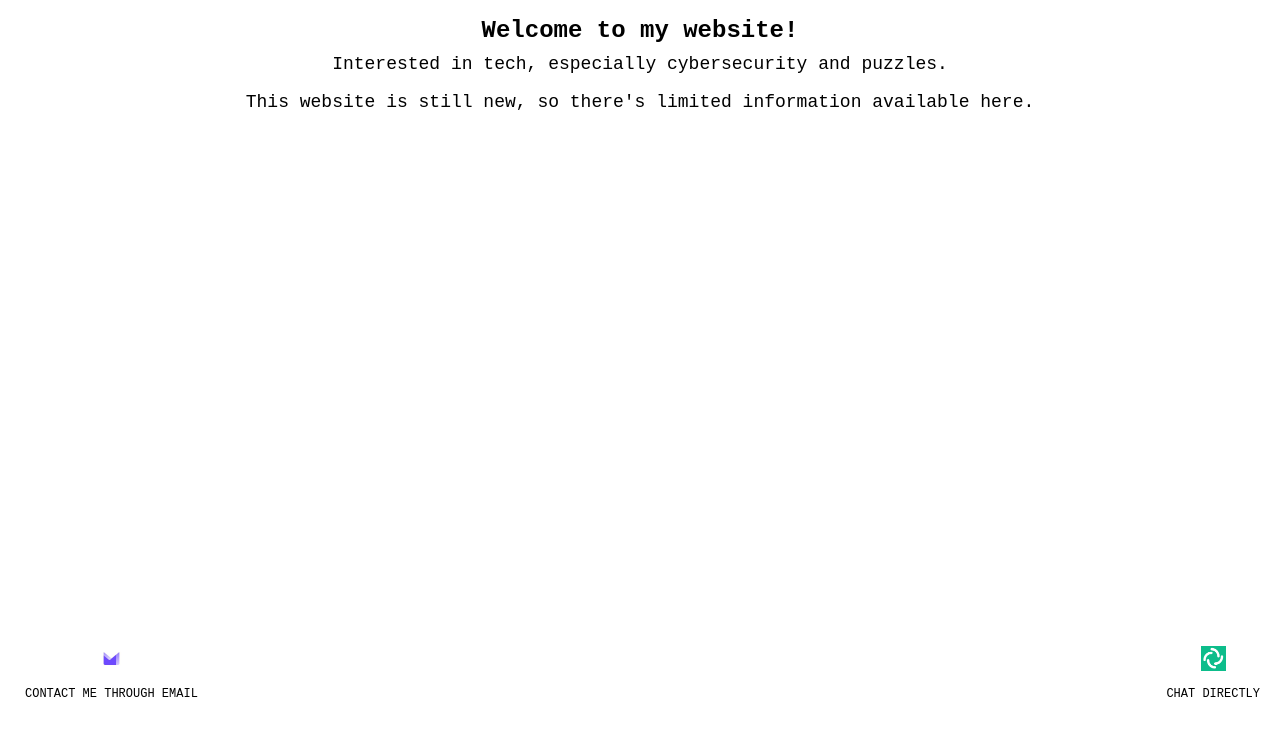
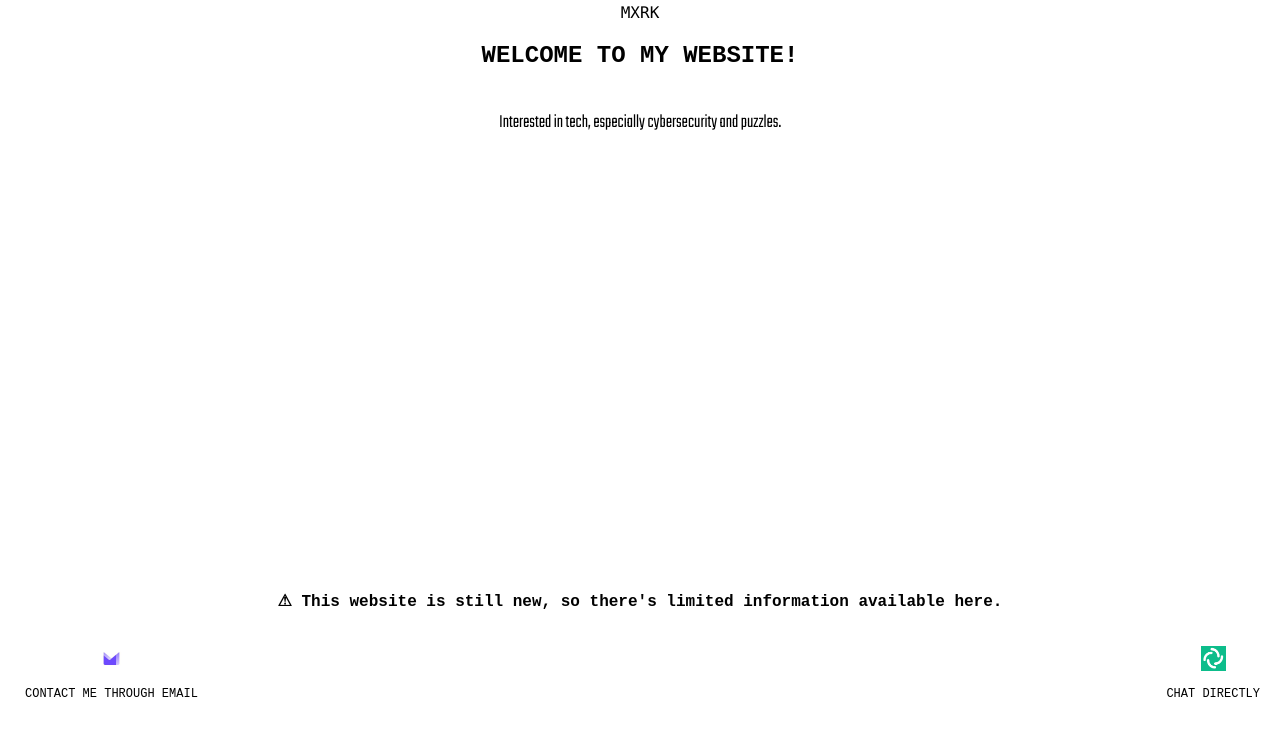
Before and after one commit to mxrksec/mxrksec.github.io, a plain HTML site: page index.html in a window 1280 px wide. Shown: the part 67-800 px from the top of the page. Drawn offline with Linux system fonts and the light colour scheme.

Commit message:
Update index.html

```diff
--- a/index.html
+++ b/index.html
@@ -1,6 +1,9 @@
 <!DOCTYPE html>
 <html lang="en">
 <head>
+	<link rel="preconnect" href="https://fonts.googleapis.com">
+<link rel="preconnect" href="https://fonts.gstatic.com" crossorigin>
+<link href="https://fonts.googleapis.com/css2?family=Teko:wght@300&display=swap" rel="stylesheet">
     <meta charset="UTF-8">
     <meta name="viewport" content="width=device-width, initial-scale=1.0">
     <title>X-ST's Personal Network</title>
@@ -40,10 +43,25 @@
             margin-top: 20px; /* Space from profile section */
         }
 
+        .info-name {
+        	font-family: Menlo;
+            font-size: 16px; /* Adjust text size to 16px */
+            text-align: center;
+            margin-top: 40px; /* Increased margin-top for spacing */
+        }
+
         .info-text {
-            font-size: 18px; /* Adjust as needed */
+        	font-family: 'Teko', sans-serif;
+            font-size: 19px; /* Adjust text size to 16px */
             text-align: center;
-            margin-top: 10px; /* Space from welcome text */
+            margin-top: 40px; /* Increased margin-top for spacing */
+        }
+
+        .notice-text {
+            font-size: 16px; /* Adjust as needed */
+            font-weight: bold;
+            text-align: center;
+            margin-top: 40px; /* Space above email and chat info */
         }
 
         .contact-icons {
@@ -134,16 +152,16 @@
         <a href="https://twitter.com/XST2N3T"><img src="/twitter-icon.png" alt="Twitter"></a>
     </div>
     <div class="centered-text">
-        <p>MXRK</p>
+        <p class="info-name">MXRK</p>
     </div>
     <div class="welcome-text">
-        Welcome to my website!
+        WELCOME TO MY WEBSITE!
     </div>
     <p class="info-text">
         Interested in tech, especially cybersecurity and puzzles.
-    </p>
-    <p class="info-text">
-        This website is still new, so there's limited information available here.
+    </p><br><br><br><br><br><br><br><br><br><br><br><br><br><br><br><br><br><br><br><br><br><br>
+    <p class="notice-text">
+    	⚠ This website is still new, so there's limited information available here.
     </p>
     <div class="contact-icons">
         <div class="contact-text">
```
